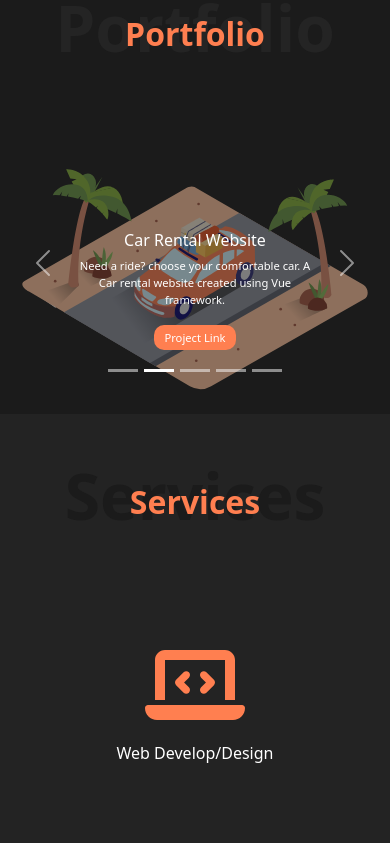
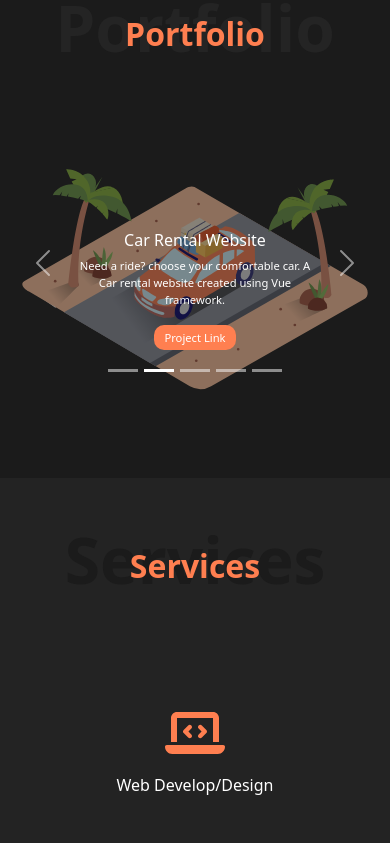
Before and after one commit to JCciasico/My-Portfolio, a Vue app: page / in a window 390 px wide. Shown: the part 3360-4203 px from the top of the page. Built offline with nearby package versions, Linux system fonts and the light colour scheme; a web font is replaced by a local one; what vue-scroll-reveal would draw is missing.

Commit message:
refactor: responsiveness

```diff
--- a/src/components/PortfolioSection.vue
+++ b/src/components/PortfolioSection.vue
@@ -165,6 +165,7 @@ export default {
     }
     .carousel-body{
     padding: 0;
+    padding-bottom: 4rem;
     }
     #link{
         font-size: 0.7rem;
--- a/src/components/ServicesSection.vue
+++ b/src/components/ServicesSection.vue
@@ -90,6 +90,9 @@ export default {
         margin-top: -60px;
 
     }
+    .icon{
+        font-size: 3rem;
+    }
 }
 
 
```
